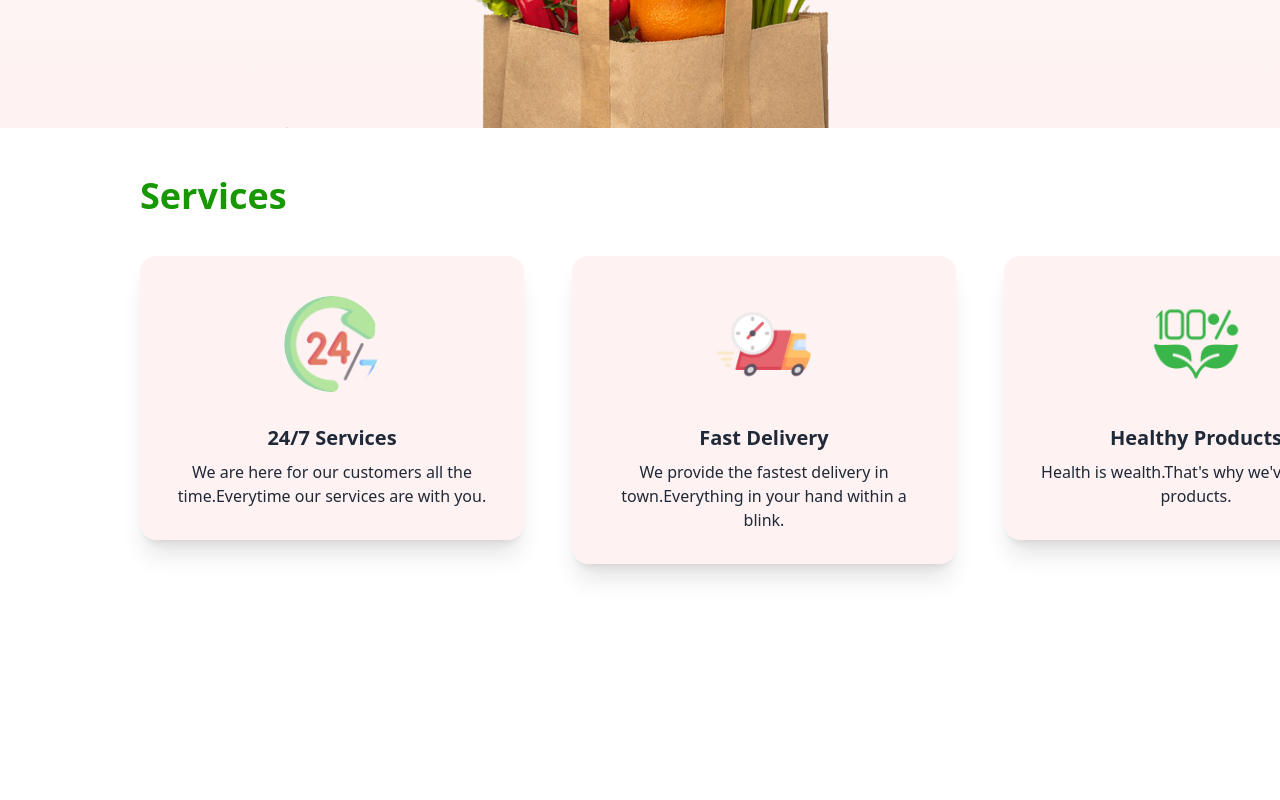
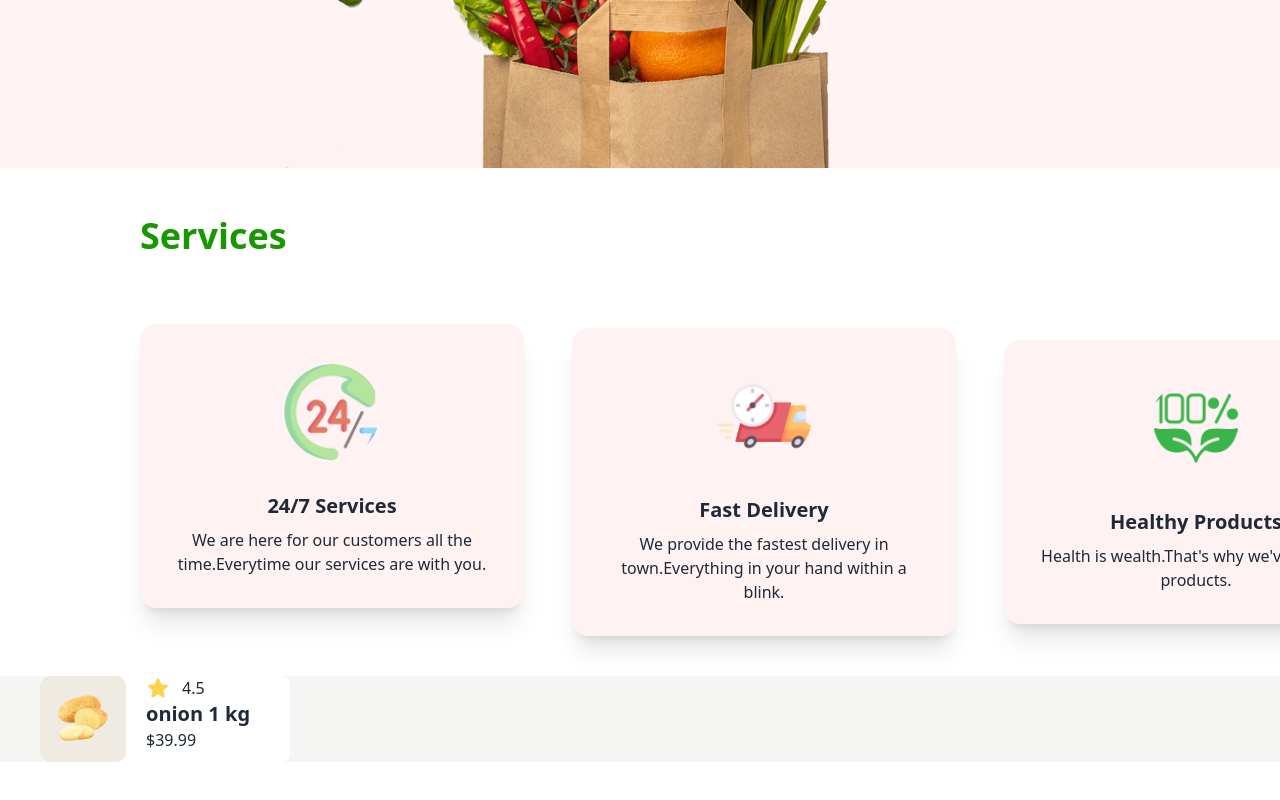
Before and after one commit to nami121-dev/Assignment3, a plain HTML site: page index.html in a window 1280 px wide. Shown: the part 782-1582 px from the top of the page. Before the commit the page ends 1394 px from the top, so only its background shows below. Drawn offline with nearby package versions, Linux system fonts and the light colour scheme.

Commit message:
made thecard responsive

```diff
--- a/index.html
+++ b/index.html
@@ -39,9 +39,9 @@
 
 <body>
   <header class="container mx-auto">
-  <nav class="flex">
+    <nav class="flex mt-10 justify-center items-center lg:border-hidden border-2 border-b-green-400">
       <div class="navbar-start">
-      <img  src="c2-assets/logo-header.png" alt="">
+        <img src="c2-assets/logo-header.png" alt="">
       </div>
 
 
@@ -56,20 +56,24 @@
 
       <div class="lg:flex navbar-end space-x-7 hidden">
         <div>
-        <svg xmlns="http://www.w3.org/2000/svg" fill="none" viewBox="0 0 24 24" stroke-width="1.5" stroke="currentColor" class="size-6">
-          <path stroke-linecap="round" stroke-linejoin="round" d="m21 21-5.197-5.197m0 0A7.5 7.5 0 1 0 5.196 5.196a7.5 7.5 0 0 0 10.607 10.607Z" />
+          <svg xmlns="http://www.w3.org/2000/svg" fill="none" viewBox="0 0 24 24" stroke-width="1.5"
+            stroke="currentColor" class="size-6">
+            <path stroke-linecap="round" stroke-linejoin="round"
+              d="m21 21-5.197-5.197m0 0A7.5 7.5 0 1 0 5.196 5.196a7.5 7.5 0 0 0 10.607 10.607Z" />
           </svg>
         </div>
 
         <div>
-        <svg xmlns="http://www.w3.org/2000/svg" fill="none" viewBox="0 0 24 24" stroke-width="1.5" stroke="currentColor" class="size-6">
-          <path stroke-linecap="round" stroke-linejoin="round" d="M2.25 3h1.386c.51 0 .955.343 1.087.835l.383 1.437M7.5 14.25a3 3 0 0 0-3 3h15.75m-12.75-3h11.218c1.121-2.3 2.1-4.684 2.924-7.138a60.114 60.114 0 0 0-16.536-1.84M7.5 14.25 5.106 5.272M6 20.25a.75.75 0 1 1-1.5 0 .75.75 0 0 1 1.5 0Zm12.75 0a.75.75 0 1 1-1.5 0 .75.75 0 0 1 1.5 0Z" />
+          <svg xmlns="http://www.w3.org/2000/svg" fill="none" viewBox="0 0 24 24" stroke-width="1.5"
+            stroke="currentColor" class="size-6">
+            <path stroke-linecap="round" stroke-linejoin="round"
+              d="M2.25 3h1.386c.51 0 .955.343 1.087.835l.383 1.437M7.5 14.25a3 3 0 0 0-3 3h15.75m-12.75-3h11.218c1.121-2.3 2.1-4.684 2.924-7.138a60.114 60.114 0 0 0-16.536-1.84M7.5 14.25 5.106 5.272M6 20.25a.75.75 0 1 1-1.5 0 .75.75 0 0 1 1.5 0Zm12.75 0a.75.75 0 1 1-1.5 0 .75.75 0 0 1 1.5 0Z" />
           </svg>
 
         </div>
         <div>
 
-        <button class="rounded-lg  px-5 py-3 border-2 border-green-400">Login   </button>
+          <button class="rounded-lg  px-5 py-3 border-2 border-green-400">Login </button>
 
         </div>
         <div>
@@ -77,7 +81,8 @@
         </div>
       </div>
       <div class="lg:hidden ml-44">
-      <svg xmlns="http://www.w3.org/2000/svg" fill="none" viewBox="0 0 24 24" stroke-width="1.5" stroke="currentColor" class="size-6">
+        <svg xmlns="http://www.w3.org/2000/svg" fill="none" viewBox="0 0 24 24" stroke-width="1.5" stroke="currentColor"
+          class="size-6">
           <path stroke-linecap="round" stroke-linejoin="round" d="M3.75 6.75h16.5M3.75 12h16.5m-16.5 5.25h16.5" />
         </svg>
 
@@ -93,7 +98,8 @@
       <div class="space-y-8">
         <h1 class="font-semibold text-6xl text-center"><span>Freshness</span> <span class="text-btn-green">You Can <br>
             Count</span> <span>On, Prices You’ll Love!</span></h1>
-        <p class="text-center">Shop your daily essentials at unbeatable prices. From fresh produce to pantry <br> staples, we’ve got you covered every day!</p>
+        <p class="text-center">Shop your daily essentials at unbeatable prices. From fresh produce to pantry <br>
+          staples, we’ve got you covered every day!</p>
 
       </div>
 
@@ -111,10 +117,10 @@
   </header>
 
   <main class="container mx-auto my-12">
-   <section class="mx-[140px]">
+    <section class="lg:mx-[140px]">
       <!-- cards -->
-     <h2 class="font-semibold text-4xl text-btn-green">Services</h2>
-     <div class="flex flex-col lg:flex-row space-x-12 my-10">
+      <h2 class="font-semibold text-4xl text-btn-green ml-10 mb-5 lg:m-0">Services</h2>
+      <div class="flex flex-col lg:flex-row lg:space-x-12 lg:my-10 space-y-8 items-center">
         <!-- card 1 -->
         <div>
           <div class="card bg-red-50 w-96 shadow-xl">
@@ -127,7 +133,7 @@
             </figure>
             <div class="card-body items-center text-center">
               <h2 class="card-title">24/7 Services </h2>
-            <p>We are here for our customers all the  time.Everytime our services are with you.
+              <p>We are here for our customers all the time.Everytime our services are with you.
               </p>
 
             </div>
@@ -175,7 +181,33 @@
 
     </section>
 
+    <!--
+   products section -->
+    <section class="bg-stone-100">
+      <div>
 
+      </div>
+      <!-- 2nd -->
+      <div class="flex gap-5 bg-white rounded-lg w-[250px] m-10">
+        <div>
+          <img src="c2-assets/Group 16.png" alt="">
+        </div>
+        <div>
+         <div class="flex gap-3">
+          <svg xmlns="http://www.w3.org/2000/svg" viewBox="0 0 24 24" fill="currentColor" class="size-6 text-amber-300">
+            <path fill-rule="evenodd" d="M10.788 3.21c.448-1.077 1.976-1.077 2.424 0l2.082 5.006 5.404.434c1.164.093 1.636 1.545.749 2.305l-4.117 3.527 1.257 5.273c.271 1.136-.964 2.033-1.96 1.425L12 18.354 7.373 21.18c-.996.608-2.231-.29-1.96-1.425l1.257-5.273-4.117-3.527c-.887-.76-.415-2.212.749-2.305l5.404-.434 2.082-5.005Z" clip-rule="evenodd" />
+          </svg>
+          <p>4.5</p>
+         </div>
+          <p class="text-xl font-semibold">onion 1 kg</p>
+          <p>$39.99</p>
+
+
+        </div>
+
+      </div>
+
+    </section>
   </main>
   <footer>
 
```
Also changed, not shown: c2-assets/Group 16 (1).png (added), c2-assets/Group 16 (2).png (added), c2-assets/Group 16.png (added). Lines whose indentation alone changed are shown as unchanged.
